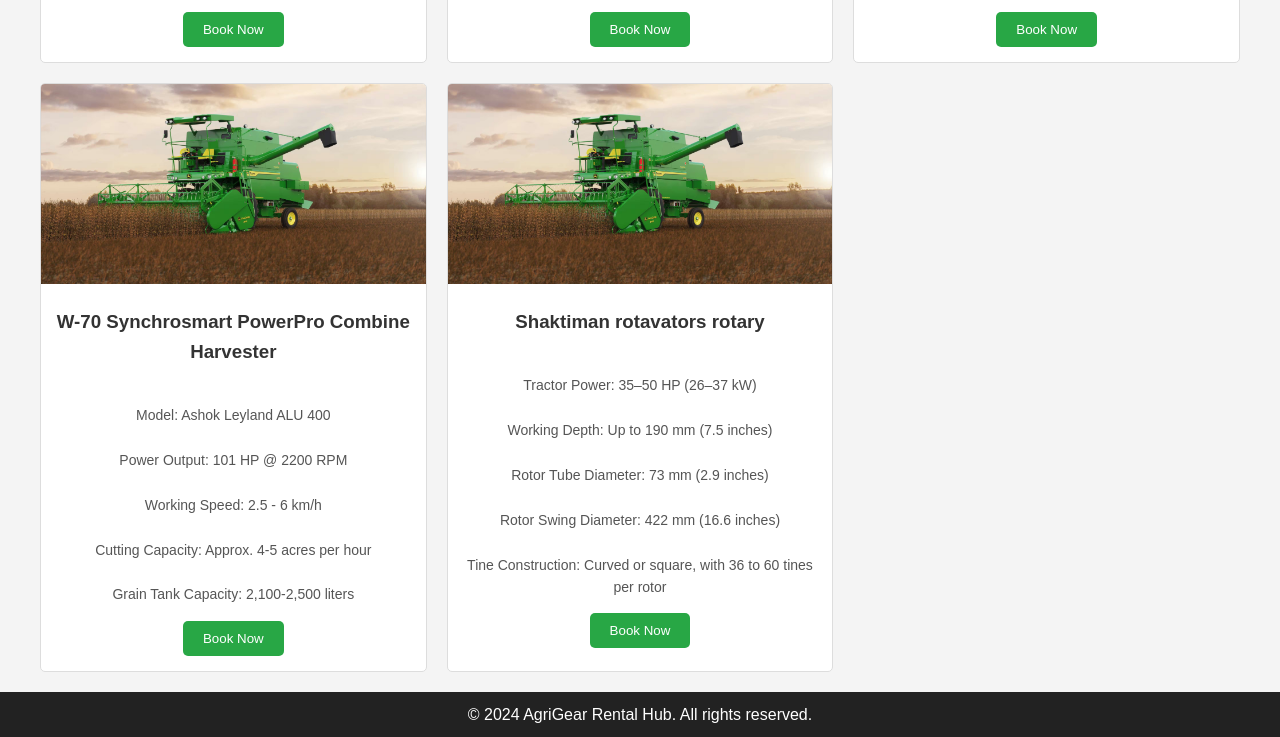
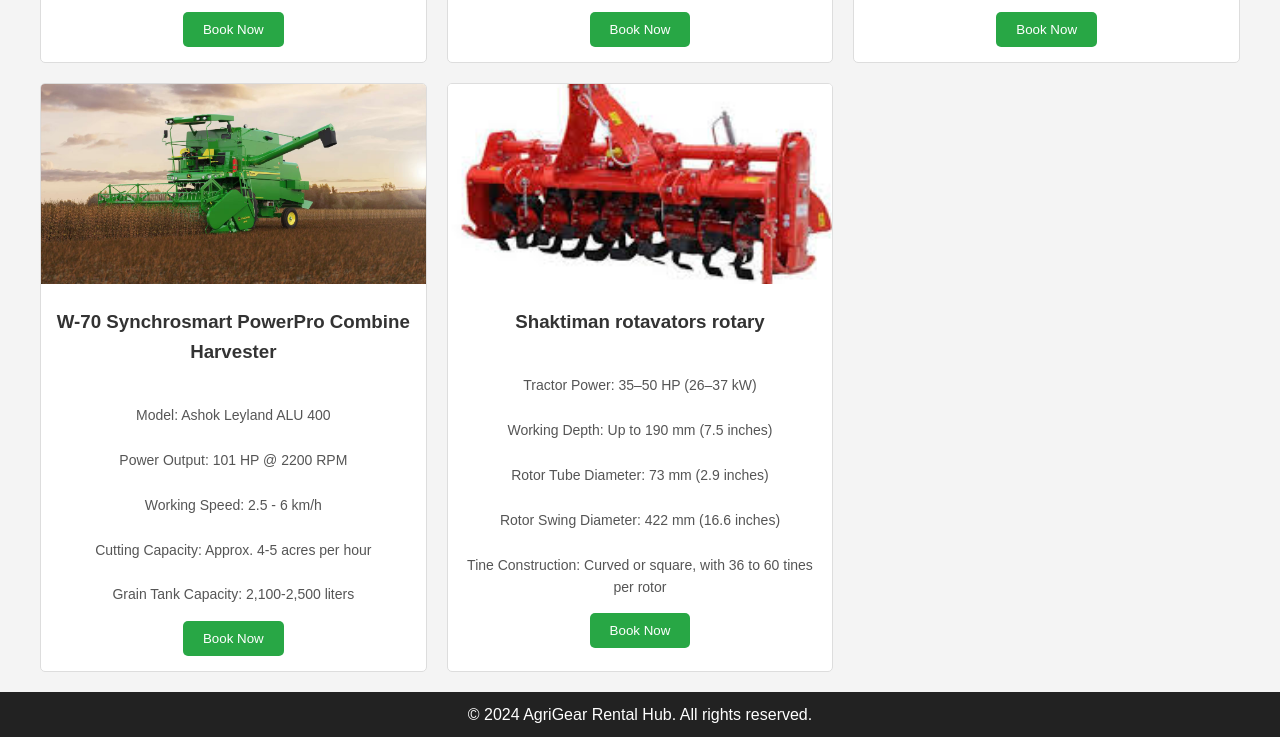
Before and after one commit to suryakantgangwar/AgriGearHub, a plain HTML site: page index.html in a window 1280 px wide. Shown: the part 1429-2166 px from the top of the page. Drawn offline with Linux system fonts and the light colour scheme.

Commit message:
Update index.html

```diff
--- a/index.html
+++ b/index.html
@@ -110,7 +110,7 @@
           <button>Book Now</button>
         </div>
         <div class="card">
-           <img src="w70-synchrosmart-combine-harvester.avif" alt="Harvestor">
+           <img src="AG213_Sakthiman_rotavator.jpg" alt="Rotavator">
           <h3> Shaktiman rotavators rotary </h3>
           <p><BR> Tractor Power: 35–50 HP (26–37 kW) </BR>
             <BR> Working Depth: Up to 190 mm (7.5 inches) </BR>
```
